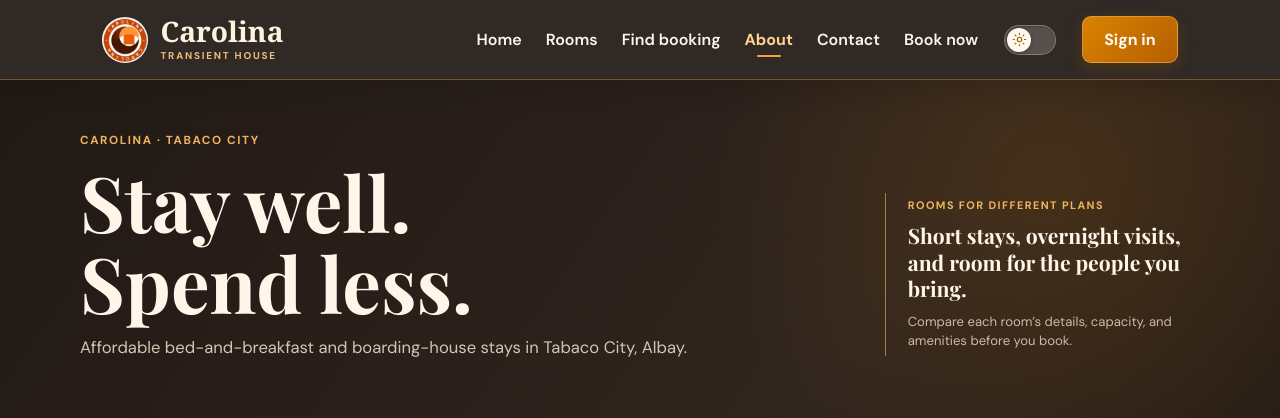
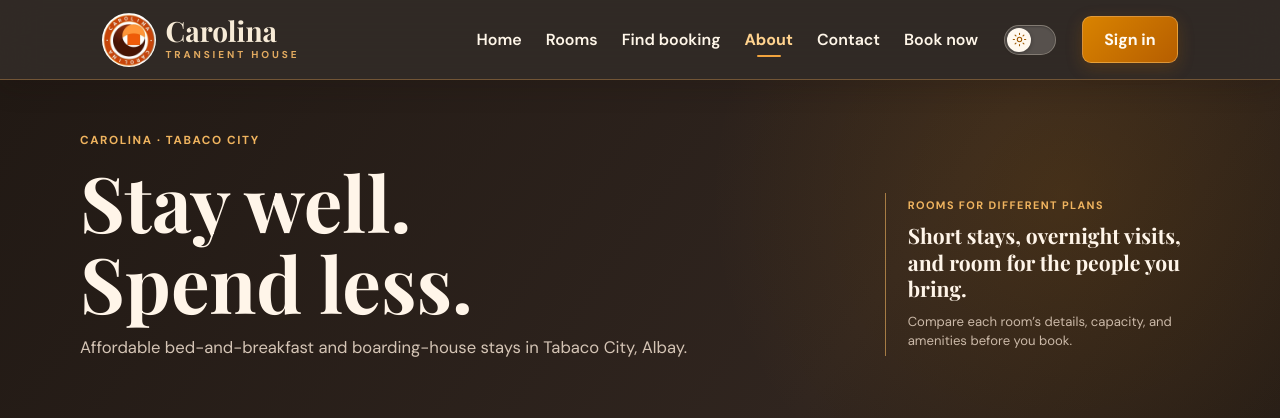
Before and after one commit to almostonehundredpercent/CAROLINA5, a Laravel app: page /about in a window 1280 px wide. Shown: the top 418 px of the page. Run offline with Laravel 12, Linux system fonts and the light colour scheme; data comes from the database, SQL or seed files in the repository; parts of the project's set-up code (start-up, migrations or seed data) failed here and were passed over.

Commit message:
Match Carolina reference wordmark proportions

```diff
--- a/public/css/navigation-glass.css
+++ b/public/css/navigation-glass.css
@@ -1,22 +1,23 @@
 /* Shared public-site header: the espresso glass treatment stays scoped to navigation. */
 .nav .brand.brand--heritage {
     flex: none;
-    gap: 12px;
-    color: #fff3df;
-    font: 700 clamp(1.35rem, 2.2vw, 1.85rem)/1 Georgia, serif;
+    gap: 9px;
+    color: #f7ebd7;
+    font: 700 1.75rem/.94 'Playfair Display', Georgia, serif;
 }
-.nav .brand--heritage .brand-logo { width: 46px; height: 46px; box-shadow: none; }
-.nav .brand--heritage .brand-wordmark { display: grid; gap: 4px; white-space: nowrap; }
+.nav .brand--heritage .brand-logo { width: 54px; height: 54px; box-shadow: none; }
+.nav .brand--heritage .brand-wordmark { display: grid; gap: 5px; white-space: nowrap; }
 .nav .brand--heritage .brand-wordmark small {
     margin: 0;
-    color: #efbc79;
-    font: 700 .62rem/1.2 'DM Sans', Arial, sans-serif;
-    letter-spacing: .18em;
+    color: #e2aa60;
+    font: 700 .625rem/1.2 'DM Sans', Arial, sans-serif;
+    letter-spacing: .29em;
 }
-@media (max-width: 800px) {
-    .nav .brand.brand--heritage { gap: 9px; }
-    .nav .brand--heritage .brand-logo { width: 39px; height: 39px; }
-    .nav .brand--heritage .brand-wordmark small { font-size: .56rem; }
+@media (max-width: 1100px) {
+    .nav .brand.brand--heritage { gap: 7px; font-size: 1.4rem; }
+    .nav .brand--heritage .brand-logo { width: 43px; height: 43px; }
+    .nav .brand--heritage .brand-wordmark { gap: 4px; }
+    .nav .brand--heritage .brand-wordmark small { font-size: .5rem; }
 }
 .nav {
     background-color: rgba(28, 20, 15, 0.9);
```
